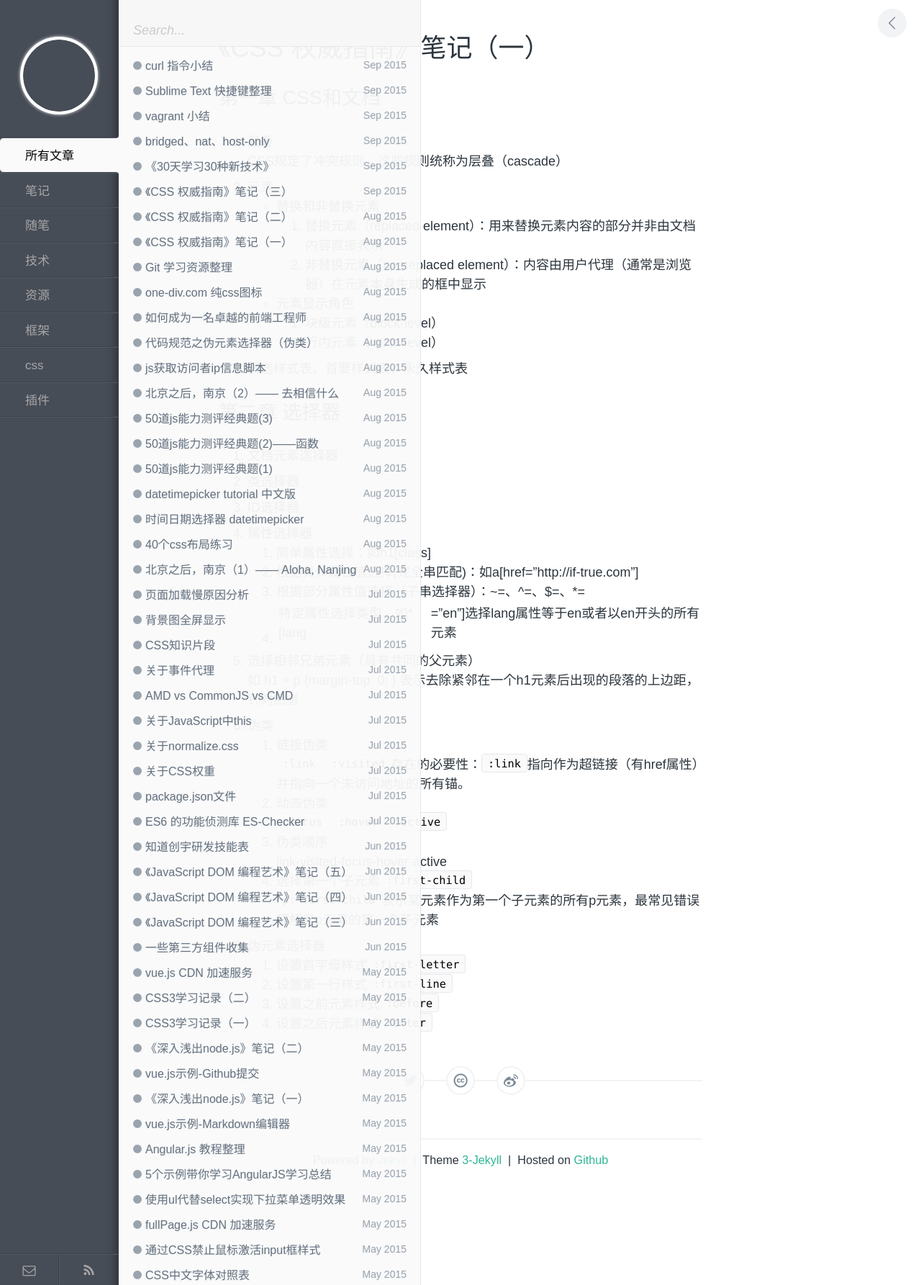
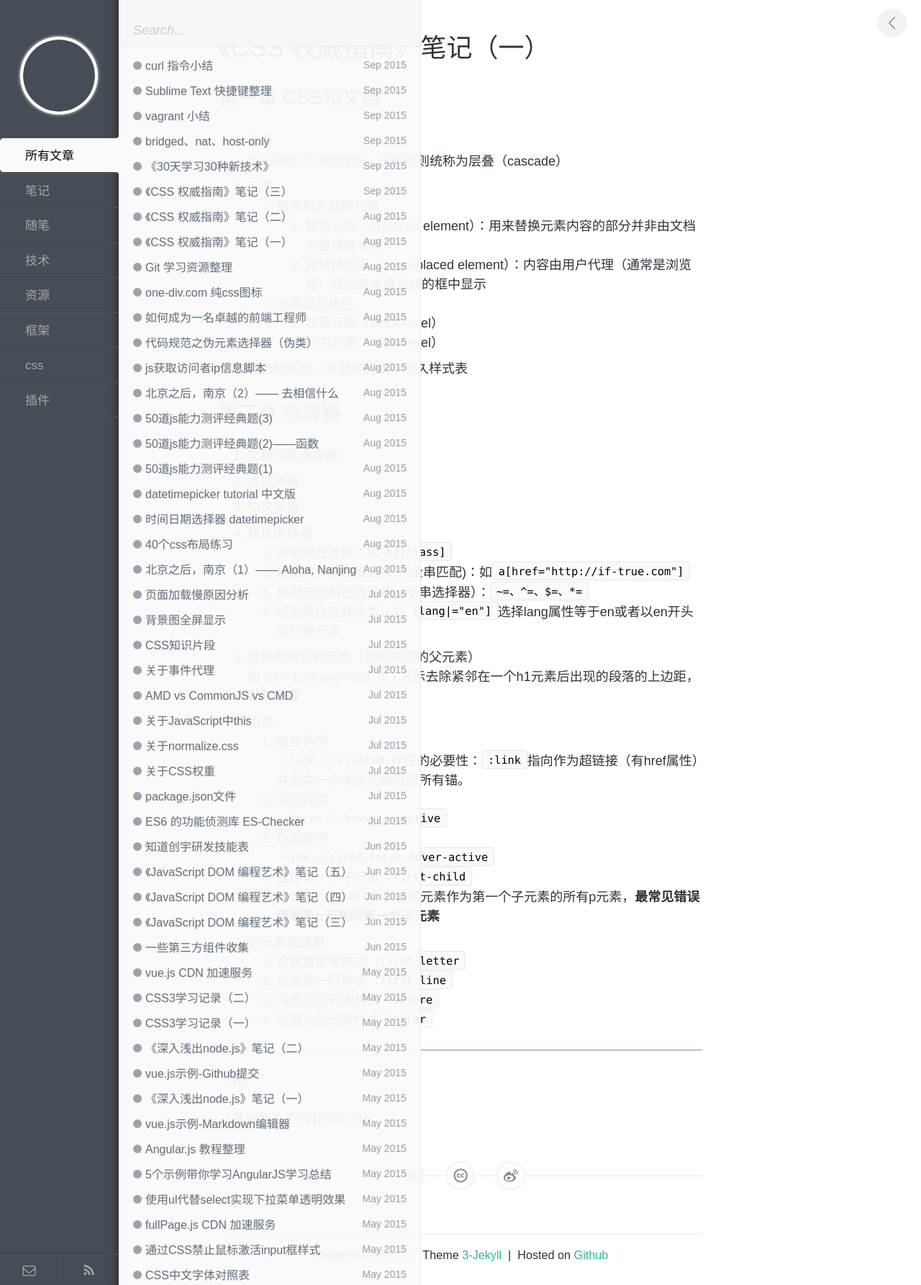
Before and after one commit to byr-gdp/byr-gdp.github.io, a Jekyll site: the page built from _posts/note/2015-08-25-css-guide-1.md, in a window 1280 px wide. Shown: the whole page at 72% size. Built offline with Jekyll 4.4.1, drawn with Linux system fonts in a browser that asks for light colours; comment, search, counter and statistics services are not loaded.

Commit message:
review & update

```diff
--- a/_posts/note/2015-08-25-css-guide-1.md
+++ b/_posts/note/2015-08-25-css-guide-1.md
@@ -35,13 +35,13 @@ description: 《CSS 权威指南》
 2. 类选择器
 3. ID选择器
 4. 属性选择器
-	1. 简单属性选择：如h1[class]
-	2. 根据具体属性值选择(完全串匹配)：如a[href="http://if-true.com"]
-	3. 根据部分属性值选择（子串选择器）：~=、^=、$=、*=
-	4. 特定属性选择类型，如*[lang|="en"]选择lang属性等于en或者以en开头的所有元素
+	1. 简单属性选择：如`h1[class]`
+	2. 根据具体属性值选择(完全串匹配)：如`a[href="http://if-true.com"]`
+	3. 根据部分属性值选择（子串选择器）：`~=、^=、$=、*=`
+	4. 特定属性选择类型，如`[lang|="en"]`选择lang属性等于en或者以en开头的所有元素
 5. 选择相邻兄弟元素（具有共同的父元素）
 
-	如 h1 + p {margin-top: 0; } 表示去除紧邻在一个h1元素后出现的段落的上边距，针对后者
+	如 h1 + p {margin-top: 0; } 表示去除紧邻在一个h1元素后出现的段落的上边距，**针对后者**
 
 6. 伪类
 
@@ -55,11 +55,11 @@ description: 《CSS 权威指南》
 
 	3. 伪类顺序
 
-		link-visited-focus-hover-active
+		`link-visited-focus-hover-active`
 
 	4. 选择第一个子元素`:first-child`
 
-		`p: first-child`表示某元素作为第一个子元素的所有p元素，最常见错误理解是p元素的第一个子元素
+		`p: first-child`表示某元素作为第一个子元素的所有p元素，**最常见错误理解是p元素的第一个子元素**
 
 7. 伪元素选择器
 
@@ -67,3 +67,9 @@ description: 《CSS 权威指南》
 	2. 设置第一行样式`:first-line`
 	3. 设置之前元素样式`:before`
 	4. 设置之后元素样式`:after`
+
+---
+
+（完）
+
+（最后修改于2015-09-24）
```
Also changed, not shown: _posts/note/2015-08-25-css-guide-2.md (+8 -2 lines), _posts/note/2015-09-07-css-guide-3.md (+20 -2 lines).
